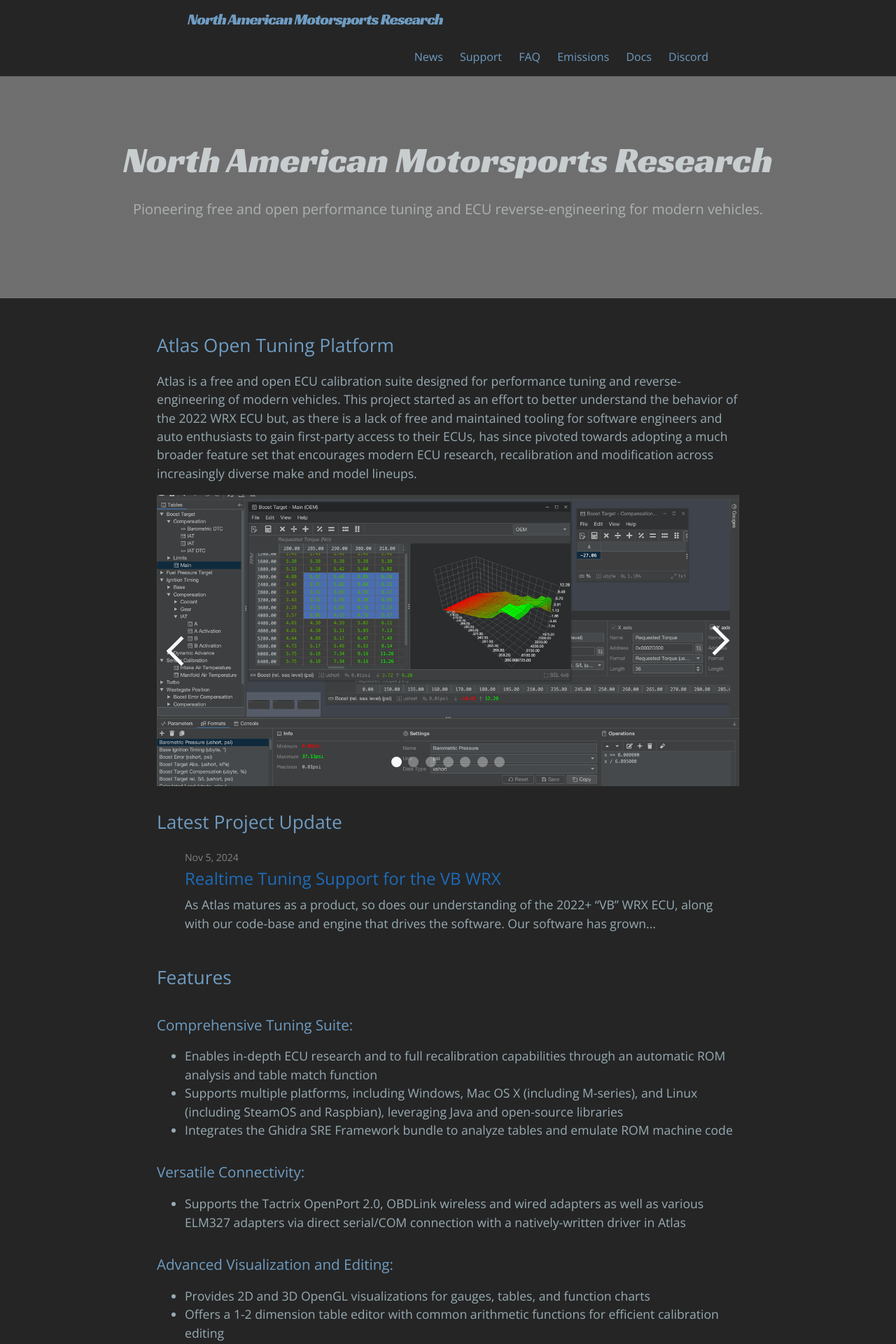
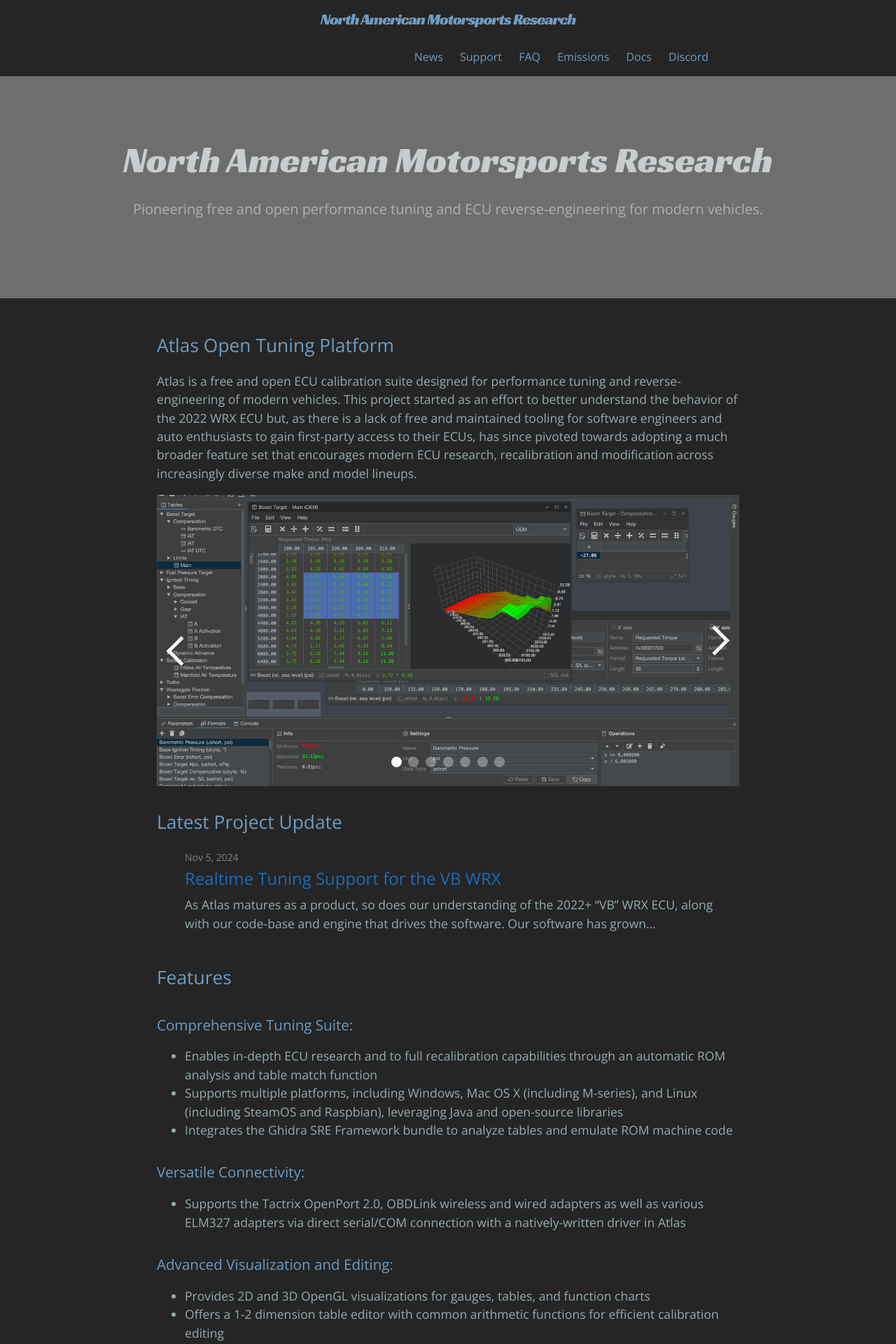
Before and after one commit to atlas-tuning/atlas-public, a Jekyll site: the page built from docs/index.md, in a window 1280 px wide. Shown: the top 1920 px of the page at 70% size. Built offline with Jekyll 4.4.1, drawn with Linux system fonts in a browser that asks for light colours; comment, search, counter and statistics services are not loaded.

Commit message:
Update _layout.scss

```diff
--- a/docs/_sass/blog/_layout.scss
+++ b/docs/_sass/blog/_layout.scss
@@ -33,7 +33,8 @@
   line-height: $base-line-height * $base-font-size * 2.25;
   letter-spacing: -1px;
   margin-bottom: 0;
-  float: left;
+  display: block;
+  text-align: center;
   text-decoration: none;
 
   &,
```
